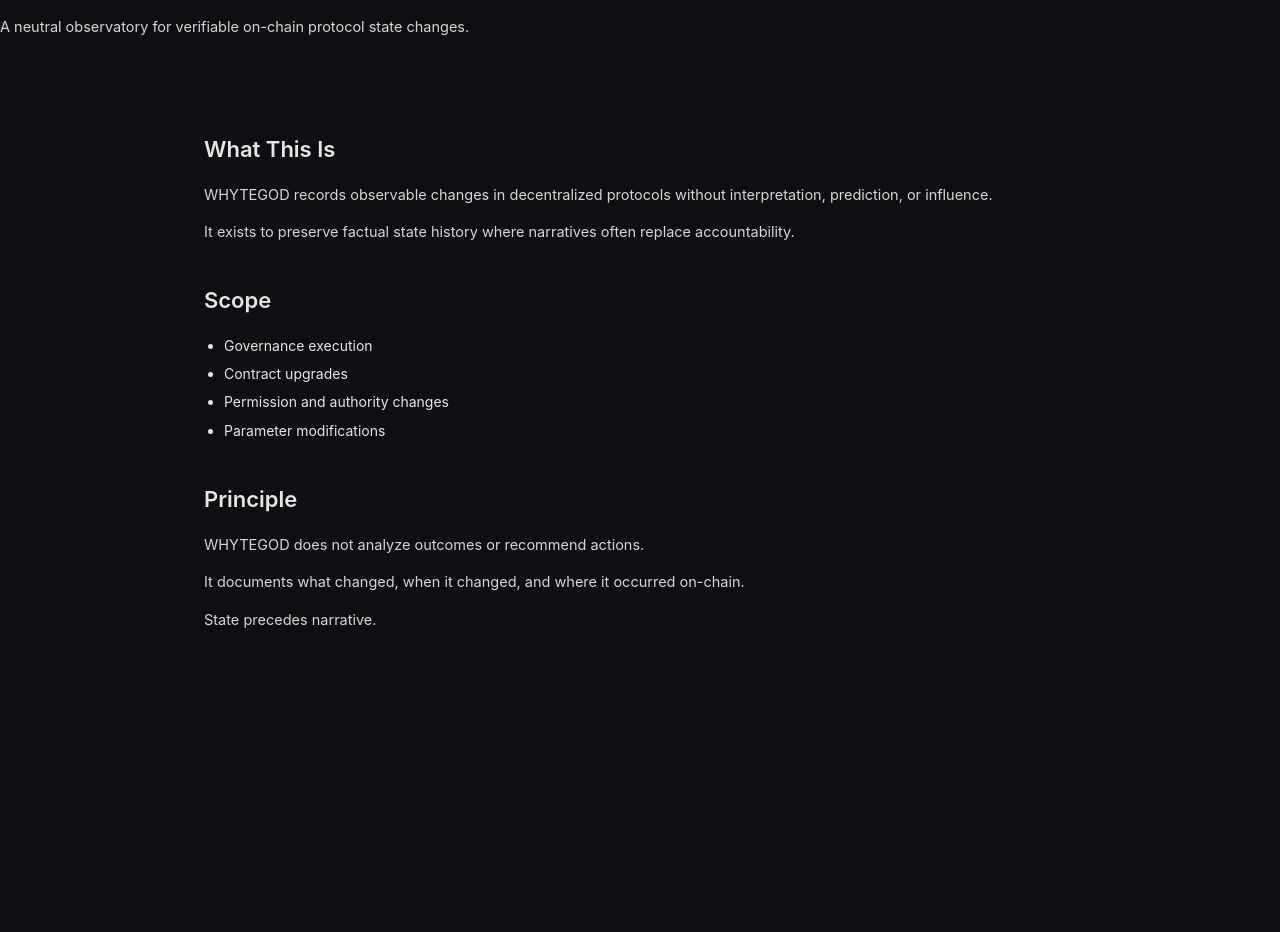
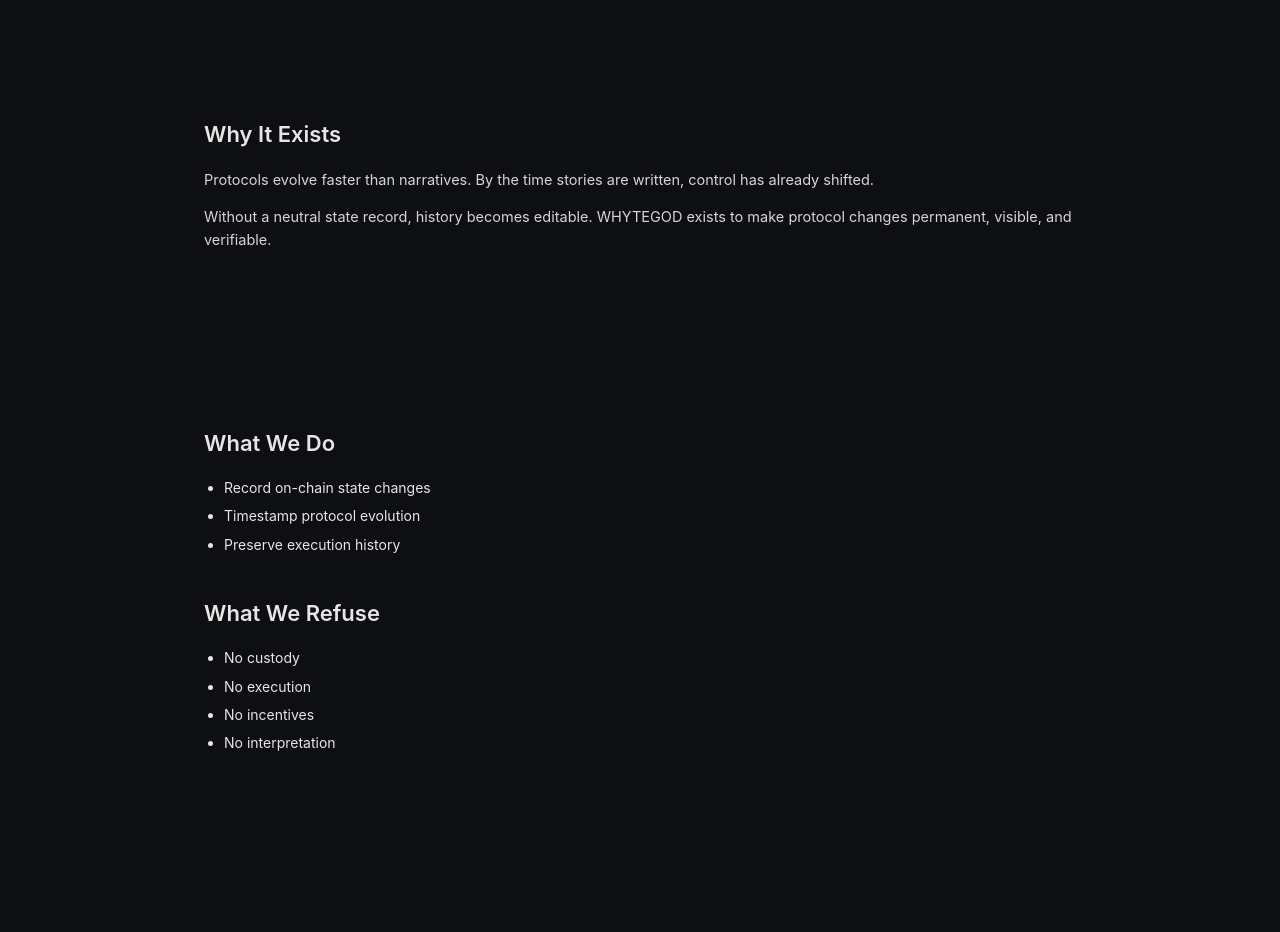
Before and after one commit to whytegod/whytegod.github.io, a plain HTML site: page index.html in a window 1280 px wide. Shown: the part 608-1540 px from the top of the page. Before the commit the page ends 1333 px from the top, so only its background shows below. Drawn offline with Linux system fonts and the light colour scheme.

Commit message:
Update index.html

```diff
--- a/index.html
+++ b/index.html
@@ -3,27 +3,19 @@
 <head>
   <meta charset="UTF-8">
 
-  <!-- SEO -->
+  <title>WHYTEGOD — Protocol State Observatory</title>
+
   <meta name="viewport" content="width=device-width, initial-scale=1.0">
-  <meta name="description" content="WHYTEGOD is a neutral protocol observatory documenting verifiable on-chain state changes across decentralized systems.">
-  <title>WHYTEGOD — Protocol Observatory</title>
+  <meta name="description" content="WHYTEGOD is a protocol observatory recording verifiable on-chain state changes across blockchain systems. Reality first. Narratives follow.">
 
-  <!-- Favicon -->
-  <link rel="icon" type="image/png" href="favicon.png">
-
-  <!-- Styles -->
   <link rel="stylesheet" href="style.css">
 </head>
-
 <body>
 
-  <!-- NAVIGATION -->
+  <!-- Navigation -->
   <nav class="nav">
-    <a href="index.html" class="logo">
-      <img src="logo.png" alt="WHYTEGOD logo">
-    </a>
-
-    <div class="nav-links">
+    <a href="index.html" class="logo">WHYTEGOD</a>
+    <div>
       <a href="manifesto.html">Manifesto</a>
       <a href="protocols.html">Protocols</a>
       <a href="use-cases.html">Use Cases</a>
@@ -31,69 +23,98 @@
     </div>
   </nav>
 
-  <!-- HERO -->
-  <header class="hero">
-    <h1>WHYTEGOD</h1>
-    <p class="hero-sub">
-      A neutral observatory for verifiable
-      on-chain protocol state changes.
+  <!-- Hero -->
+  <header class="hero container">
+    <h1>Reality First.</h1>
+
+    <p class="subtitle">
+      WHYTEGOD records <strong>verifiable on-chain state changes</strong>.
+      No interpretation. No incentives. No influence.
     </p>
   </header>
 
-  <!-- MAIN CONTENT -->
-  <main class="container">
+  <!-- Core Explanation -->
+  <section class="container">
 
-    <!-- SECTION: INTRO -->
-    <section>
-      <h2>What This Is</h2>
+    <h2>What WHYTEGOD Is</h2>
 
-      <p>
-        WHYTEGOD records observable changes in decentralized
-        protocols without interpretation, prediction, or influence.
-      </p>
+    <p>
+      WHYTEGOD is a protocol observatory.
+      We document confirmed, irreversible changes in blockchain protocol state —
+      governance executions, contract upgrades, parameter shifts, and capital
+      reconfiguration.
+    </p>
 
-      <p>
-        It exists to preserve factual state history
-        where narratives often replace accountability.
-      </p>
-    </section>
+    <p>
+      We do not predict markets.
+      We do not rank protocols.
+      We do not offer opinions.
+    </p>
 
-    <!-- SECTION: SCOPE -->
-    <section>
-      <h2>Scope</h2>
+    <p>
+      We preserve state history so responsibility cannot disappear.
+    </p>
 
-      <ul>
-        <li>Governance execution</li>
-        <li>Contract upgrades</li>
-        <li>Permission and authority changes</li>
-        <li>Parameter modifications</li>
-      </ul>
-    </section>
+  </section>
 
-    <!-- SECTION: PRINCIPLE -->
-    <section>
-      <h2>Principle</h2>
+  <!-- Why It Exists -->
+  <section class="container">
 
-      <p>
-        WHYTEGOD does not analyze outcomes
-        or recommend actions.
-      </p>
+    <h2>Why It Exists</h2>
 
-      <p>
-        It documents what changed,
-        when it changed,
-        and where it occurred on-chain.
-      </p>
-    </section>
+    <p>
+      Protocols evolve faster than narratives.
+      By the time stories are written, control has already shifted.
+    </p>
 
-    <!-- SECTION: NAV CTA -->
-    <section>
-      <p class="footer-line">
-        State precedes narrative.
-      </p>
-    </section>
+    <p>
+      Without a neutral state record, history becomes editable.
+      WHYTEGOD exists to make protocol changes permanent, visible, and verifiable.
+    </p>
 
-  </main>
+  </section>
+
+  <!-- What We Do / Refuse -->
+  <section class="container">
+
+    <h2>What We Do</h2>
+    <ul>
+      <li>Record on-chain state changes</li>
+      <li>Timestamp protocol evolution</li>
+      <li>Preserve execution history</li>
+    </ul>
+
+    <h2>What We Refuse</h2>
+    <ul>
+      <li>No custody</li>
+      <li>No execution</li>
+      <li>No incentives</li>
+      <li>No interpretation</li>
+    </ul>
+
+  </section>
+
+  <!-- Call to Action -->
+  <section class="container">
+
+    <h2>Explore the Record</h2>
+
+    <p>
+      View confirmed protocol changes across major blockchain systems.
+    </p>
+
+    <p>
+      <a href="protocols.html">→ Protocol Registry</a>
+    </p>
+
+  </section>
+
+  <!-- Footer -->
+  <footer class="footer container">
+    <p>
+      WHYTEGOD is an observatory. Not a participant.
+    </p>
+  </footer>
 
 </body>
 </html>
```
